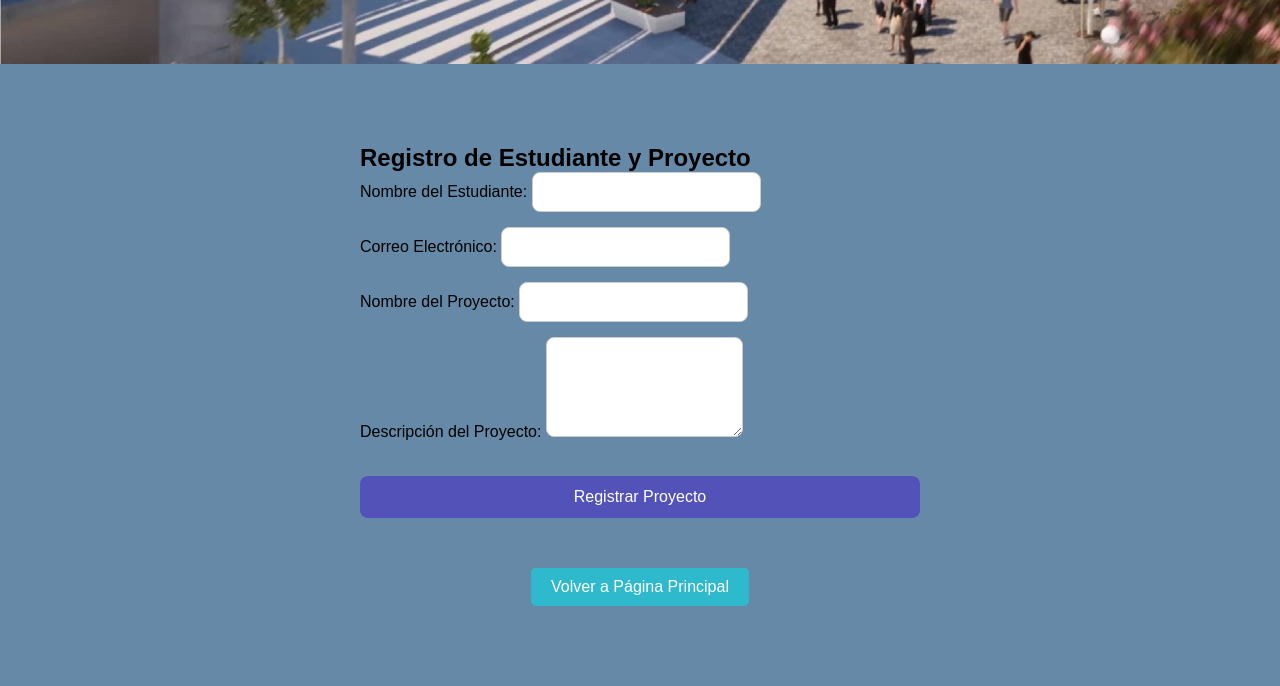
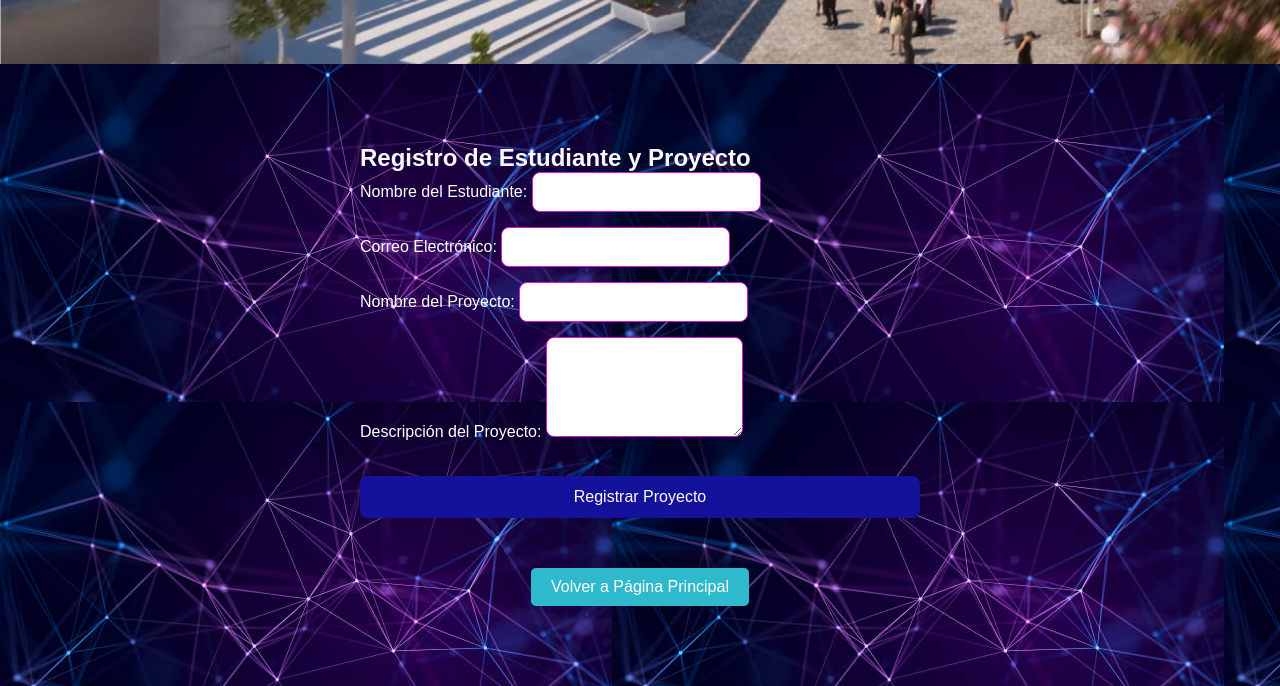
Before and after one commit to Ferchov15/Pagina-Dev-Challenges, a plain HTML site: page registro.html in a window 1280 px wide. Shown: the part 286-972 px from the top of the page. Drawn offline with Linux system fonts and the light colour scheme.

Commit message:
Actualizacion styles

```diff
--- a/styles.css
+++ b/styles.css
@@ -6,7 +6,8 @@
 
 body {
     font-family: Arial, sans-serif;
-    background-color: rgba(49, 97, 136, 0.747);
+    background-color: rgba(49, 97, 136, 0.767);
+    background-image: url("images/fondo.jpg");
 }
 
 
@@ -67,6 +68,7 @@ body {
 
 .info-section {
     display: flex;
+    color : white;
     flex-wrap: wrap;
     align-items: center;
     justify-content: space-between;
@@ -142,11 +144,11 @@ body {
 }
 
 .btn-noticias {
-    background-color: #21e71a;
+    background-color: #8b134b;
     color: #222;
 }
 .btn-noticias:hover {
-    background-color: #287a0f;
+    background-color: #cc15dd;
 }
 
 /* Apartado de visualizacion del link */
@@ -154,7 +156,7 @@ body {
     text-align: center;
     font-size: 0.95em;
     margin-top: 20px;
-    color: #333;
+    color: #ffffff;
 }
 
 .links-section a {
@@ -224,18 +226,20 @@ body {
     padding: 40px 20px;
     max-width: 600px;
     margin: auto;
+    color:rgb(250, 249, 249);
 }
 
 form {
     display: flex;
     flex-direction: column;
     gap: 15px;
+    color: rgb(255, 255, 255);
 }
 
 input, textarea {
     padding: 10px;
     border-radius: 8px;
-    border: 1px solid #ccc;
+    border: 1px solid #d817ce;
     font-size: 1em;
 }
 
@@ -257,8 +261,8 @@ textarea {
 
 /* Apartado de visualizacion del boton de registro */
 .btn-forms {
-    background-color: #5352b8;
-    color: white;
+    background-color: #14129b;
+    color: rgb(253, 252, 252);
     padding: 12px 24px;
     border: none;
     border-radius: 8px;
@@ -271,5 +275,5 @@ textarea {
 }
 
 .btn-forms:hover {
-    background-color: #4e0a5c;
+    background-color: #4a0957;
 }
```
